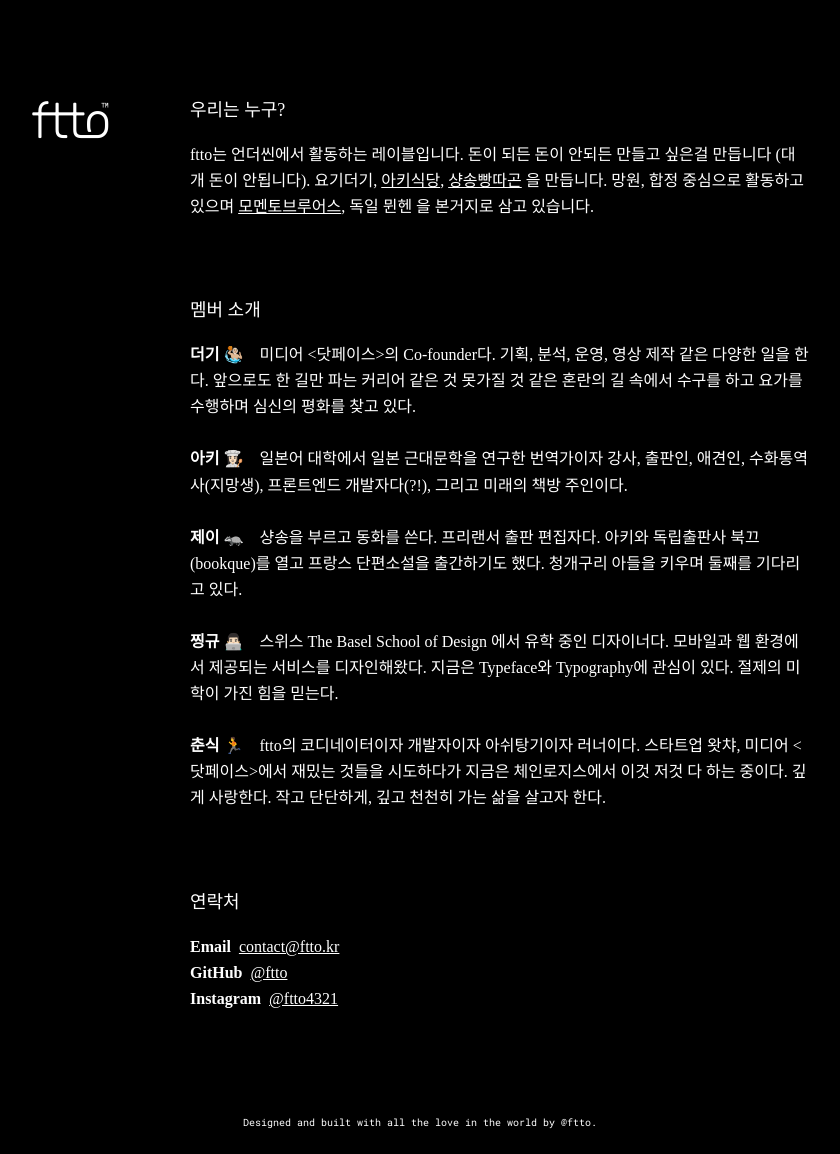
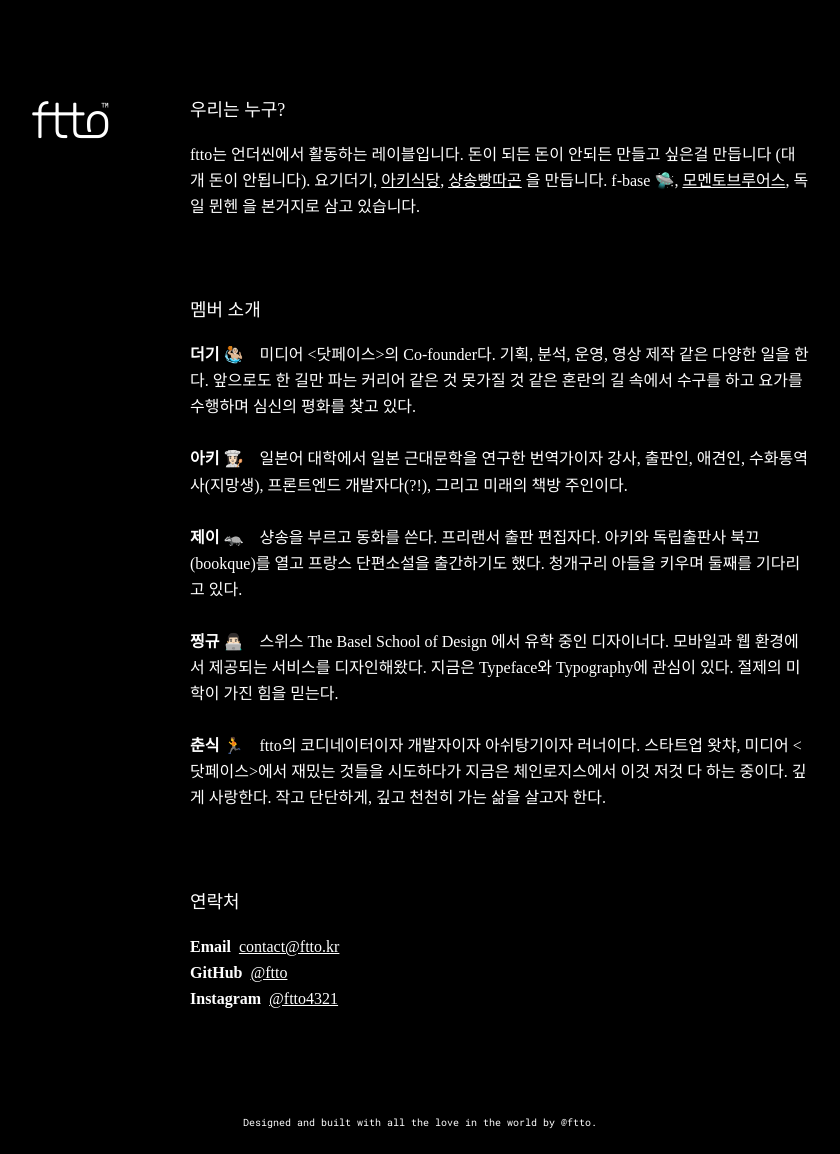
Before and after one commit to studio-lokal/studio-lokal.github.io, a Jekyll site: the page built from index.html, in a window 1280 px wide. Shown: the whole page, without its empty margins (220-1060 px from the left). Built offline with Jekyll 4.4.1, drawn with Linux system fonts in a browser that asks for light colours; some web fonts are replaced.

Commit message:
update places

```diff
--- a/_data/places.yml
+++ b/_data/places.yml
@@ -1,3 +1,4 @@
+- name: "f-base 🛸"
 - name: 모멘토브루어스
   src: https://momentobrewers.kr
 - name: 독일 뮌헨
--- a/index.html
+++ b/index.html
@@ -21,8 +21,7 @@
             {{ p.name }}{% if forloop.last == false %}, {% endif %}
           {% endif %}
         {% endfor %}
-        을 만듭니다. 망원, 합정 중심으로 활동하고 있으며
-        {% for p in site.data.places %}
+        을 만듭니다. {% for p in site.data.places %}
           {% if p.src %}
             <a href="{{ p.src }}" target="_blank">{{ p.name }}</a>{% if forloop.last == false %}, {% endif %}
           {% else %}
```
